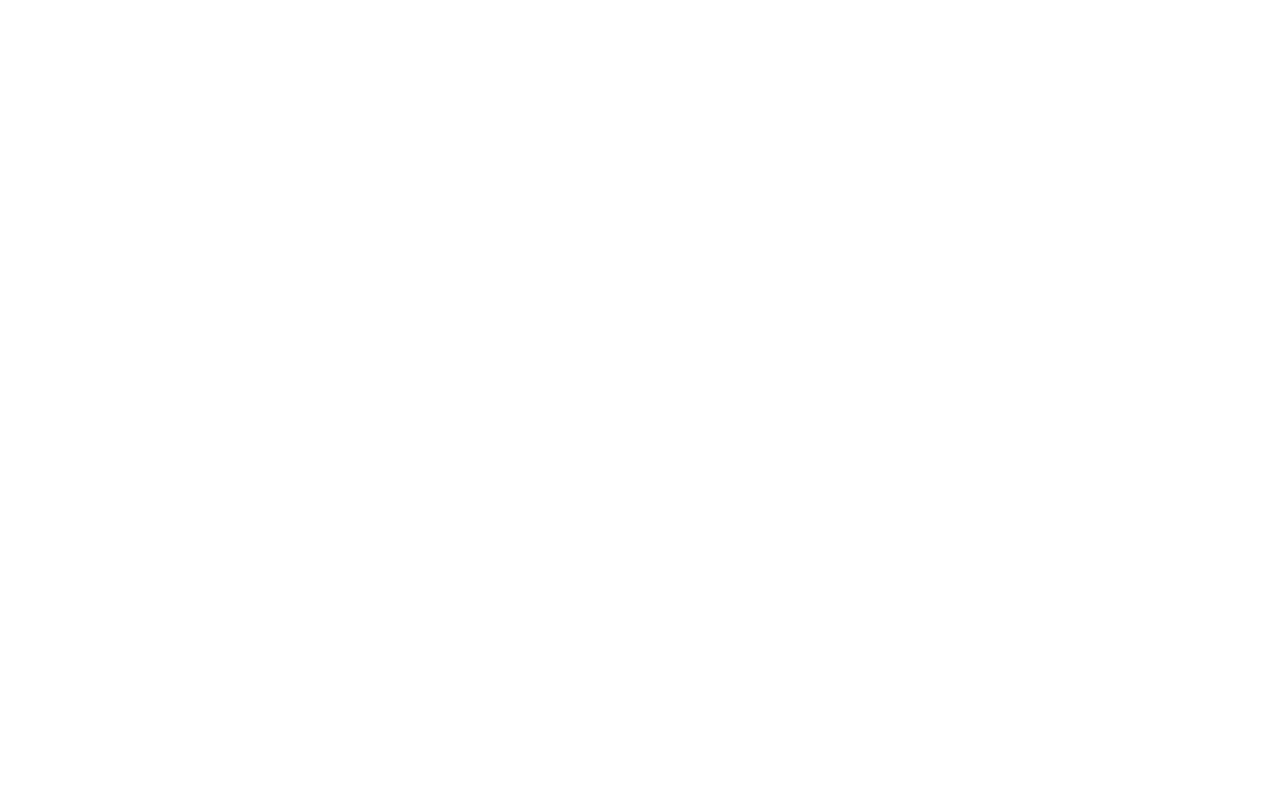
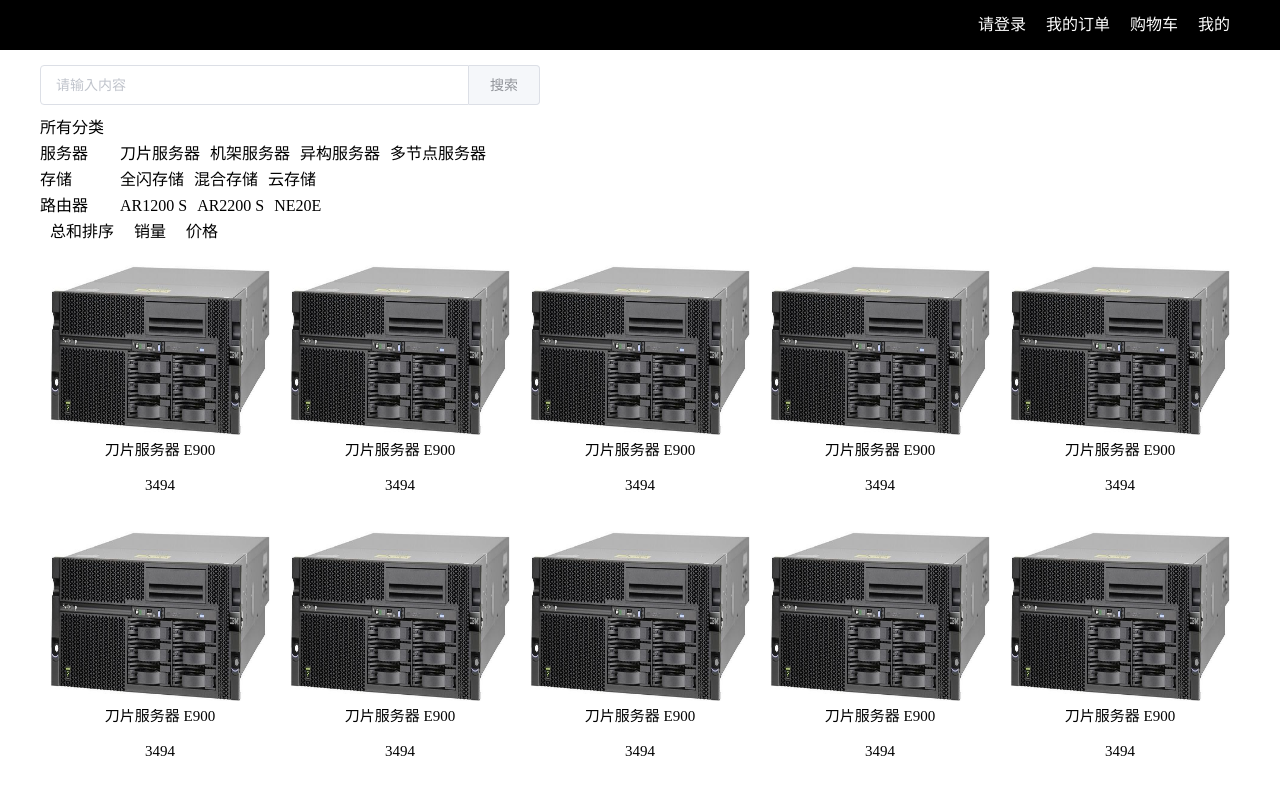
Before and after one commit to Uniocre/Online-retailers, a Vue app: page /#/search in a window 1280 px wide. Shown: the top 797 px of the page. Built offline with nearby package versions, Linux system fonts and the light colour scheme.

Commit message:
支付页（待完成）.

```diff
--- a/src/components/Operation.vue
+++ b/src/components/Operation.vue
@@ -9,6 +9,9 @@
         <li><router-link :to="{path:'/order'}">我的订单 </router-link></li>
         <li>
           <router-link :to="{path:'/bcar'}">购物车 </router-link>
+        </li>
+        <li>
+          <router-link :to="{path:'/et'}">我的 </router-link>
         </li>
       </ul>
     </div>
--- a/src/router/index.js
+++ b/src/router/index.js
@@ -6,8 +6,10 @@ import Login from '../views/login/Login.vue'
 import Order from '../views/Backstage/Order.vue'
 import Bcar from '../views/Backstage/BuyCar.vue'
 import Register from '../views/login/Register.vue'
+import Pay from '../views/shop/pay.vue'
 import Details from '../views/shop/Details.vue'
 import Evaluate from '../views/shop/Evaluate.vue'
+import Search from '../views/search/Search.vue'
 import '../styles/index.scss'
 
 Vue.use(Router)
@@ -46,6 +48,16 @@ export default new Router({
       path: '/evaluate',
       name: '评价商品',
       component: Evaluate
+    },
+    {
+      path: '/search',
+      name: '搜索页',
+      component: Search
+    },
+    {
+      path: '/pay',
+      name: '支付页',
+      component: Pay
     }
     ]
   },
--- a/src/views/Home.vue
+++ b/src/views/Home.vue
@@ -569,7 +569,7 @@ export default {
     }
   }
   img {
-    height: 150px;
+    height: 190px;
     width: 100%;
   }
   p {
--- a/src/views/login/Register.vue
+++ b/src/views/login/Register.vue
@@ -1,6 +1,5 @@
 <template>
-  <div style="
-  background-color: #9999994a;">
+  <div>
     <Operation></Operation>
     <div class="b_home">
       <!-- 手机号码注册 -->
--- /dev/null
+++ b/src/views/search/Search.vue
@@ -0,0 +1,299 @@
+<template>
+  <div>
+    <Operation></Operation>
+    <div class="b_home">
+      <!-- 搜索框 -->
+      <search></search>
+      <!-- 分类 -->
+      <div class="type">
+        <p>所有分类</p>
+        <div v-for="(value,index) in datalist1"
+             :key="index">
+          <p class="one di">{{value.type_name}}</p>
+          <ul v-for="(value1, index1) in value.children"
+              :key="index1"
+              class="di ulc">
+            <li :id="value1.type_id">{{value1.name}}</li>
+          </ul>
+        </div>
+      </div>
+      <!-- 销量比较 -->
+      <ul class="lis">
+        <li>总和排序</li>
+        <li>销量</li>
+        <li>价格</li>
+      </ul>
+      <!-- 商品 -->
+      <ul class="mail">
+        <li v-for="( value, index) in datalist"
+            :key='index'
+            class="di">
+          <img :src="value.img"
+               alt="">
+          <p>{{value.name}}</p>
+          <p class="M_price">{{value.price}}</p>
+        </li>
+      </ul>
+      <!-- 分页器 -->
+      <el-pagination layout="prev, pager, next"
+                     :total="1000">
+      </el-pagination>
+    </div>
+  </div>
+</template>
+
+<script>
+import Operation from '../../components/Operation'
+import search from '../../components/search'
+export default {
+  components: {
+    Operation,
+    search
+  },
+  data () {
+    return {
+      datalist: [
+        {
+          /* 商品id */
+          id: '1001',
+          /* 类型id  */
+          type_id: '1',
+          img: '../../../static/server/6.jpg',
+          name: '刀片服务器 E900',
+          price: 3494
+        },
+        {
+          id: '1002',
+          type_id: '2',
+          img: '../../../static/server/6.jpg',
+          name: '刀片服务器 E900',
+          price: 3494
+        },
+        {
+          id: '1003',
+          type_id: '3',
+          img: '../../../static/server/6.jpg',
+          name: '刀片服务器 E900',
+          price: 3494
+        },
+        {
+          id: '1004',
+          type_id: '4',
+          img: '../../../static/server/6.jpg',
+          name: '刀片服务器 E900',
+          price: 3494
+        },
+        {
+          id: '1005',
+          type_id: '1',
+          img: '../../../static/server/6.jpg',
+          name: '刀片服务器 E900',
+          price: 3494
+        },
+        {
+          id: '1006',
+          type_id: '2',
+          img: '../../../static/server/6.jpg',
+          name: '刀片服务器 E900',
+          price: 3494
+        },
+        {
+          id: '1007',
+          type_id: '3',
+          img: '../../../static/server/6.jpg',
+          name: '刀片服务器 E900',
+          price: 3494
+        },
+        {
+          id: '1008',
+          type_id: '4',
+          img: '../../../static/server/6.jpg',
+          name: '刀片服务器 E900',
+          price: 3494
+        },
+        {
+          id: '1009',
+          type_id: '1',
+          img: '../../../static/server/6.jpg',
+          name: '刀片服务器 E900',
+          price: 3494
+        },
+        {
+          id: '1010',
+          type_id: '2',
+          img: '../../../static/server/6.jpg',
+          name: '刀片服务器 E900',
+          price: 3494
+        },
+        {
+          id: '1011',
+          type_id: '3',
+          img: '../../../static/server/6.jpg',
+          name: '刀片服务器 E900',
+          price: 3494
+        },
+        {
+          id: '1012',
+          type_id: '4',
+          img: '../../../static/server/6.jpg',
+          name: '刀片服务器 E900',
+          price: 3494
+        },
+
+        {
+          id: '1013',
+          type_id: '1',
+          img: '../../../static/server/6.jpg',
+          name: '刀片服务器 E900',
+          price: 3494
+        },
+        {
+          id: '1014',
+          type_id: '2',
+          img: '../../../static/server/6.jpg',
+          name: '刀片服务器 E900',
+          price: 3494
+        },
+        {
+          id: '1015',
+          type_id: '3',
+          img: '../../../static/server/6.jpg',
+          name: '刀片服务器 E900',
+          price: 3494
+        },
+        {
+          id: '1016',
+          type_id: '4',
+          img: '../../../static/server/6.jpg',
+          name: '刀片服务器 E900',
+          price: 3494
+        },
+        {
+          id: '1017',
+          type_id: '1',
+          img: '../../../static/server/6.jpg',
+          name: '刀片服务器 E900',
+          price: 3494
+        }
+      ],
+      datalist1: [
+        {
+          type_name: '服务器',
+          children: [
+            {
+              name: '刀片服务器',
+              type_id: '1'
+            },
+            {
+              name: '机架服务器',
+              type_id: '2'
+            },
+            {
+              name: '异构服务器',
+              type_id: '3'
+            },
+            {
+              name: '多节点服务器',
+              type_id: '4'
+            }
+          ]
+        }, {
+          type_name: '存储',
+          children: [
+            {
+              name: '全闪存储',
+              type_id: '5'
+            },
+            {
+              name: '混合存储',
+              type_id: '6'
+            },
+            {
+              name: '云存储',
+              type_id: '7'
+            }
+          ]
+        }, {
+          type_name: '路由器',
+          children: [
+            {
+              name: 'AR1200 S',
+              type_id: '8'
+            },
+            {
+              name: 'AR2200 S',
+              type_id: '9'
+            },
+            {
+              name: 'NE20E',
+              type_id: '10'
+            }
+          ]
+        }
+      ]
+    }
+  },
+  mounted () {
+    this.tcall()
+  },
+  methods: {
+    tcall () {
+    }
+  }
+}
+</script>
+
+<style lang = 'scss'>
+.b_home {
+  width: 1200px;
+  margin: 0 auto;
+}
+/* 商品分类 */
+.type {
+}
+/*  */
+.lis {
+  li {
+    display: inline-block;
+    margin-right: 10px;
+    margin: 10px;
+  }
+}
+/* 商品 */
+.mail {
+  li {
+    height: 230px;
+    width: 220px;
+    padding: 15px 10px;
+    img {
+      height: 170px;
+      width: 100%;
+    }
+    p {
+      height: 30px;
+      display: -webkit-box;
+      text-align: center;
+      -webkit-box-orient: vertical;
+      -webkit-line-clamp: 2;
+      overflow: hidden;
+      font-size: 15px;
+      display: block;
+      width: 180px;
+      margin: 5px auto;
+    }
+  }
+}
+/* 商品分类 */
+.ulc {
+  li {
+    margin-top: 10px;
+    margin-right: 10px;
+  }
+}
+.one {
+  width: 80px;
+}
+.di {
+  display: inline-block;
+}
+</style>
--- a/src/views/shop/Details.vue
+++ b/src/views/shop/Details.vue
@@ -5,7 +5,7 @@
       <!-- 搜索框 -->
       <search class="weq"></search>
       <!-- 商品详情 -->
-      <div class="Exhibition">
+      <div class="Exhibition clearfix">
         <!-- 图片 -->
         <div class="pho di">
           <img src="../../../static/server/3.jpg"
@@ -41,7 +41,7 @@
           <!-- 购买与加入购物成为 -->
           <div class="add m5">
             <div class="one di">&nbsp;</div>
-            <el-button>立即购买</el-button>
+            <el-button @click="gopay">立即购买</el-button>
             <el-button>加入购物车</el-button>
           </div>
           <!-- 承诺 -->
@@ -151,6 +151,9 @@ export default {
   },
   methods: {
     tcall () {
+    },
+    gopay () {
+      this.$router.psh({ path: '/pay' })
     }
   }
 }
@@ -161,15 +164,15 @@ export default {
   width: 1200px;
   margin: 0 auto;
 }
-.fl{
-  li{
+.fl {
+  li {
     float: left;
-    margin-right:10px;
+    margin-right: 10px;
   }
 }
 .user {
   display: inline-block;
-  margin-right:50px;
+  margin-right: 50px;
 }
 .star {
   display: inline-block;
--- /dev/null
+++ b/src/views/shop/pay.vue
@@ -0,0 +1,88 @@
+<template>
+  <div>
+    <Operation></Operation>
+    <div class="b_home ">
+      <div class="logo clearfix">
+        <img src="../../../static/logo.jpg"
+             style="height: 57px;width: 200px;float: left; display: inline-block;"
+             alt="">
+        <!-- 步骤条 -->
+        <el-steps :active="active"
+                  style="width:700px;float:right;"
+                  finish-status="success">
+          <el-step title="拍下商品"></el-step>
+          <el-step title="确认收货"></el-step>
+          <el-step title="确认收货"></el-step>
+        </el-steps>
+      </div>
+      <div v-show="active === 0">
+        <div class="addres">
+          <div class="address-top clearfix">
+            <p style="float:left;">确认收货地址</p>
+            <div style="float:right;"
+                 @click="goedit">管理收货地址</div>
+          </div>
+          <!-- 收货地址选择 -->
+          <p>寄送至:</p>
+          <ul v-for="(value,index) in address"
+              :key="index"
+              class="payaddress">
+            <li>{{value.address}} ({{value.name}} 收) {{value.phone}}</li>
+          </ul>
+        </div>
+      </div>
+      <el-button style="margin-top: 12px;"
+                 @click="next">下一步</el-button>
+    </div>
+  </div>
+</template>
+
+<script>
+import Operation from '../../components/Operation'
+export default {
+  components: {
+    Operation
+  },
+  data () {
+    return {
+      active: 0,
+      /* 收货地址 */
+      address: [
+        {
+          address: '广东省 广州市 天河区 新塘街道 宏太智慧谷6号楼409',
+          phone: '13022001673',
+          name: '么么么'
+        }, {
+          address: '广东省 广州市 天河区 新塘街道 宏太智慧谷6号楼409',
+          phone: '13022001673',
+          name: '么么么'
+        }
+      ]
+    }
+  },
+  mounted () {
+    this.tcall()
+  },
+  methods: {
+    tcall () {
+    },
+    next () {
+      if (this.active++ > 2) this.active = 0
+    }
+  }
+}
+</script>
+
+<style lang = 'scss'>
+.b_home {
+  width: 1200px;
+  margin: 20px auto;
+}
+/* 地址 */
+.payaddress {
+  li {
+    text-indent: 12px;
+    margin: 5px auto;
+  }
+}
+</style>
```
